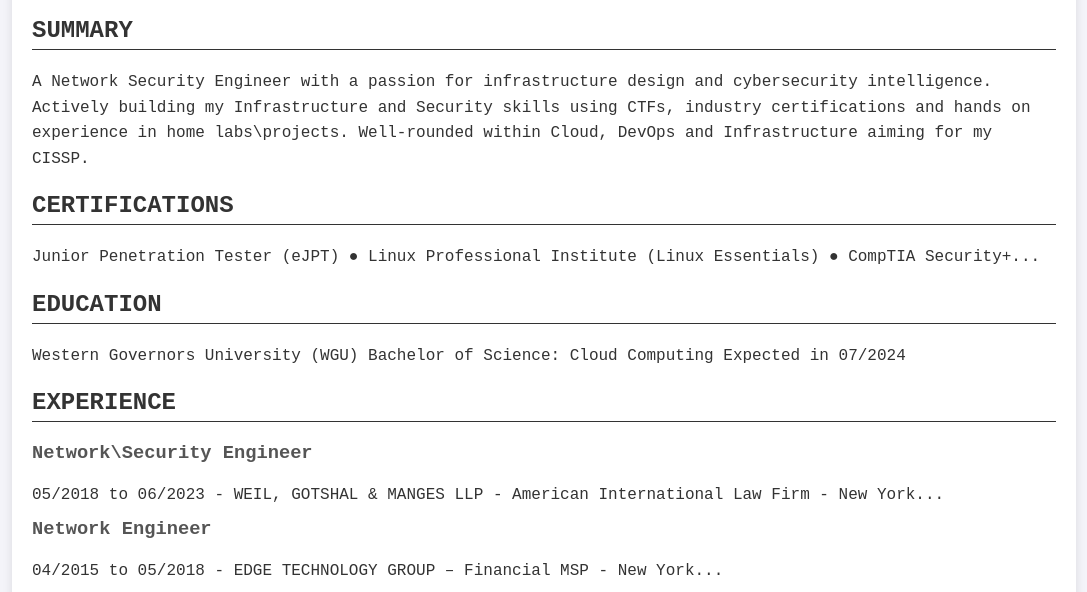
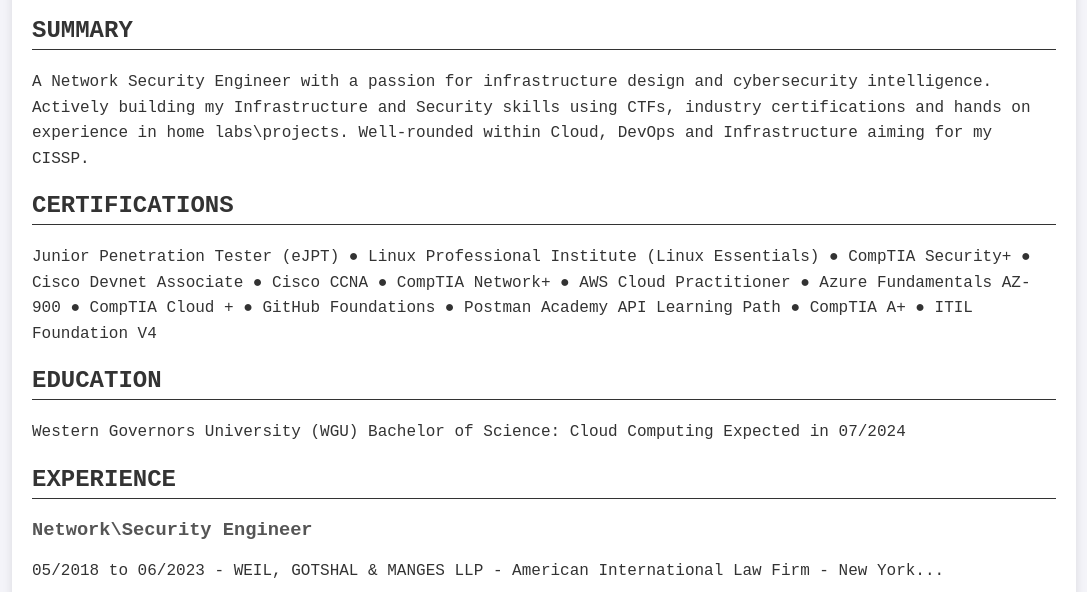
Before and after one commit to Givemeyourshell/georgeboddenresume.cloud, a plain HTML site: page index.html in a window 1280 px wide. Shown: the part 137-729 px from the top of the page, without its empty margins (96-1183 px from the left). Drawn offline with Linux system fonts and the light colour scheme.

Commit message:
Update index.html

```diff
--- a/index.html
+++ b/index.html
@@ -14,7 +14,7 @@
         <p>A Network Security Engineer with a passion for infrastructure design and cybersecurity intelligence. Actively building my Infrastructure and Security skills using CTFs, industry certifications and hands on experience in home labs\projects. Well-rounded within Cloud, DevOps and Infrastructure aiming for my CISSP.</p>
 
         <h2>CERTIFICATIONS</h2>
-        <p>Junior Penetration Tester (eJPT) ● Linux Professional Institute (Linux Essentials) ● CompTIA Security+...</p>
+        <p>Junior Penetration Tester (eJPT) ● Linux Professional Institute (Linux Essentials) ● CompTIA  Security+ ● Cisco Devnet Associate ● Cisco CCNA ● CompTIA Network+ ● AWS Cloud Practitioner ●  Azure Fundamentals AZ-900 ● CompTIA Cloud + ● GitHub Foundations ● Postman Academy API Learning Path ● CompTIA A+ ● ITIL  Foundation V4 </p>
 
         <h2>EDUCATION</h2>
         <p>Western Governors University (WGU) Bachelor of Science: Cloud Computing Expected in 07/2024</p>
```
